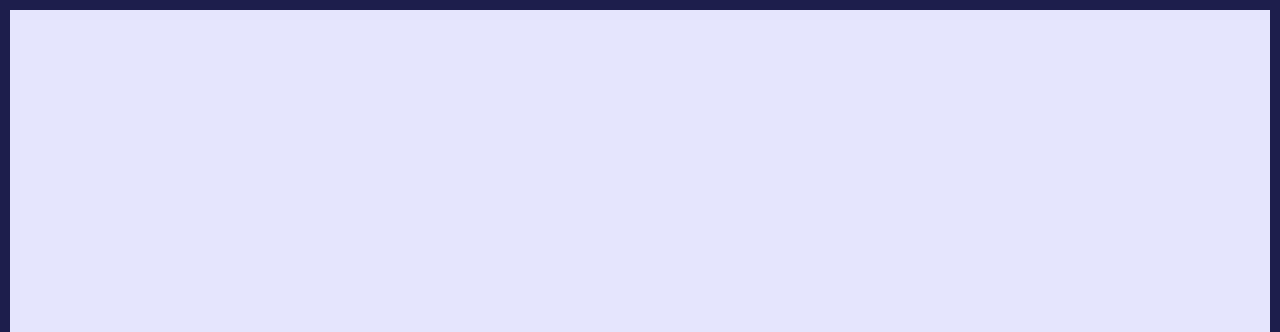
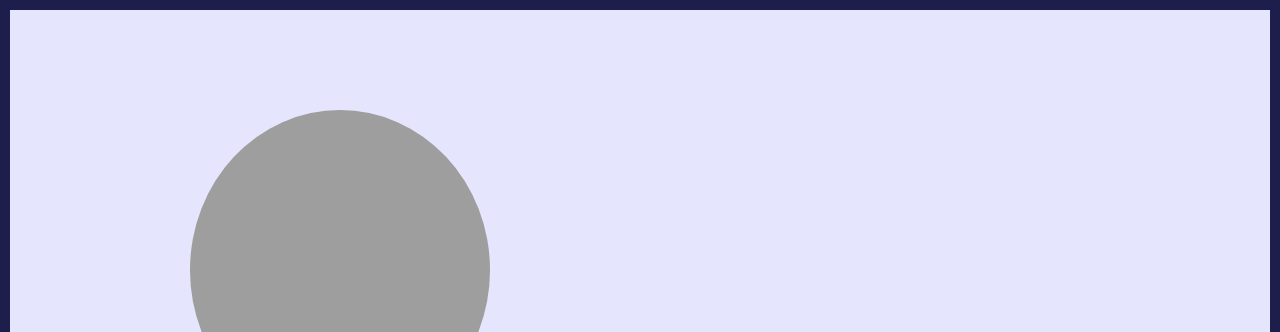
Before and after one commit to chiragyadav1711/apj-doc, a plain HTML site: page index.html in a window 1280 px wide. Shown: the top 332 px of the page. Drawn offline with Linux system fonts and the light colour scheme; the site is published under a folder, as on GitHub Pages, so addresses that start at the root find nothing.

Commit message:
Update index.html

```diff
--- a/index.html
+++ b/index.html
@@ -14,7 +14,7 @@
       <div class="content">
         <section class="top_section">
           <div class="image_container">
-            <img src="/apj.jpg" alt="tribute" />
+            <img src="./apj.jpg" alt="tribute" />
           </div>
           <div>
             <h1>A . P . J Abdul Kalam</h1>
```
